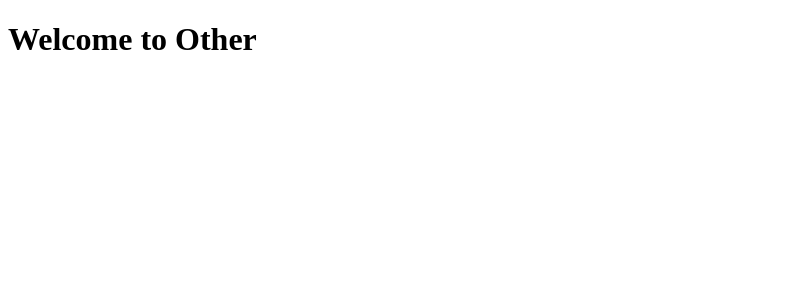
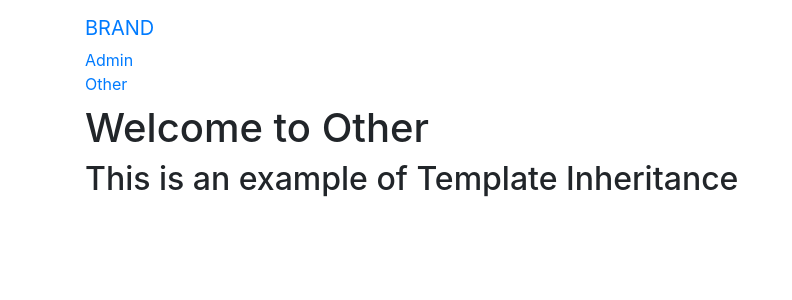
Before and after one commit to Bcdirito/django_udemy_notes, a Django app: page /level_four_app/other in a window 1280 px wide. Shown: the top 300 px of the page, without its empty margins (0-792 px from the left). Run offline with Django 3.2, Linux system fonts and the light colour scheme; some libraries are stand-ins or nearby versions.

Commit message:
completed url template inheritance codealong

```diff
--- /dev/null
+++ b/back_end_notes/django/level_four_notes/template_inheritance.py
@@ -0,0 +1,5 @@
+# Template Inheritance Notes
+
+# Sometimes also known as template extending
+
+# Allows for html to exist across all pages without rewriting it
--- a/back_end_notes/django/level_four_project/templates/level_four_app/base.html
+++ b/back_end_notes/django/level_four_project/templates/level_four_app/base.html
@@ -0,0 +1,27 @@
+<!DOCTYPE html>
+<html lang="en">
+    <head>
+        <meta charset="UTF-8">
+        <meta name="viewport" content="width=device-width, initial-scale=1.0">
+        <meta http-equiv="X-UA-Compatible" content="ie=edge">
+        <link rel="stylesheet" href="https://stackpath.bootstrapcdn.com/bootstrap/4.3.1/css/bootstrap.min.css" integrity="sha384-ggOyR0iXCbMQv3Xipma34MD+dH/1fQ784/j6cY/iJTQUOhcWr7x9JvoRxT2MZw1T" crossorigin="anonymous">
+        <title>Document</title>
+    </head>
+    <body>
+        <nav class="navbar navbar-default navbar-static-top">
+            <div class="container">
+                <ul class="nav navbar-nav">
+                    <li><a class="navbar-brand" href="{% url 'index' %}">BRAND</a></li>
+                    <li><a class="navbar-link" href="{% url 'admin:index' %}">Admin</a></li>
+                    <li><a class="navbar-link" href="{% url 'level_four_app:other' %}">Other</a></li>
+                </ul>
+            </div>
+        </nav>
+
+        <div class="container">
+            {% block body_block %}
+            <!-- Anything outside of this will be inherited if you extend -->
+            {% endblock %}
+        </div>
+    </body>
+</html>
--- a/back_end_notes/django/level_four_project/templates/level_four_app/other.html
+++ b/back_end_notes/django/level_four_project/templates/level_four_app/other.html
@@ -1,12 +1,6 @@
 <!DOCTYPE html>
-<html lang="en">
-    <head>
-        <meta charset="UTF-8">
-        <meta name="viewport" content="width=device-width, initial-scale=1.0">
-        <meta http-equiv="X-UA-Compatible" content="ie=edge">
-        <title>Other</title>
-    </head>
-    <body>
-        <h1>Welcome to Other</h1>
-    </body>
-</html>
+    {% extends "level_four_app/base.html" %}
+        {% block body_block %}
+            <h1>Welcome to Other</h1>
+            <h2>This is an example of Template Inheritance</h2>
+        {% endblock %}
```
Also changed, not shown: back_end_notes/django/level_four_project/templates/level_four_app/index.html (+5 -11 lines).
